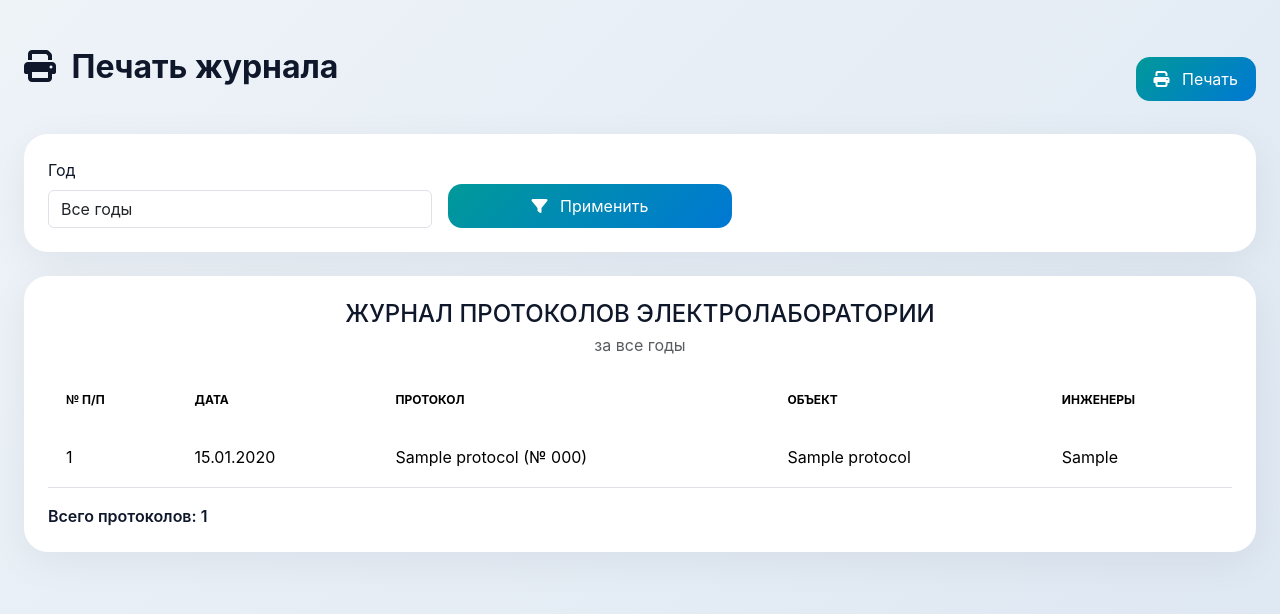
After one commit to alex7r259/electrolab, a Flask app: page /print in a window 1280 px wide. The commit adds this page. Shown: the top 614 px of the page. Run offline with Flask 3, Linux system fonts and the light colour scheme; tables that the repository leaves empty hold one stand-in row (values such as "Sample post"); some libraries are stand-ins or nearby versions.

Commit message:
Add printable protocols journal page with year filter

```diff
--- a/app.py
+++ b/app.py
@@ -7,6 +7,7 @@ from datetime import datetime
 from flask import Flask
 from flask import render_template
 from flask import jsonify
+from flask import request
 
 from waitress import serve
 
@@ -59,6 +60,38 @@ def index():
     )
 
 
+
+
+@app.route("/print")
+def print_protocols():
+
+    year = request.args.get("year", type=int)
+
+    query = Protocol.query
+
+    if year:
+        query = query.filter(db.extract("year", Protocol.test_date) == year)
+
+    protocols = query.order_by(Protocol.test_date.asc()).all()
+
+    years = [
+        row[0]
+        for row in db.session.query(
+            db.extract("year", Protocol.test_date)
+        ).filter(Protocol.test_date.isnot(None)).distinct().order_by(
+            db.extract("year", Protocol.test_date).desc()
+        ).all()
+        if row[0]
+    ]
+
+    return render_template(
+        "print.html",
+        protocols=protocols,
+        years=years,
+        selected_year=year
+    )
+
+
 @app.route("/open/<int:protocol_id>")
 def open_file(protocol_id):
 
--- a/templates/index.html
+++ b/templates/index.html
@@ -33,6 +33,11 @@
 <div class="top-toolbar mb-4">
 
     <div class="d-flex gap-3 flex-wrap">
+
+        <a href="/print" class="btn btn-industrial">
+            <i class="fa-solid fa-print me-2"></i>
+            Печать журнала
+        </a>
 
         <select id="yearFilter" class="form-control">
 
--- /dev/null
+++ b/templates/print.html
@@ -0,0 +1,174 @@
+{% extends 'base.html' %}
+
+{% block content %}
+
+<div class="container py-4">
+
+    <div class="d-flex justify-content-between align-items-center mb-4">
+
+        <h1 class="page-title">
+            <i class="fa-solid fa-print me-2"></i>
+            Печать журнала
+        </h1>
+
+        <button class="btn btn-industrial" onclick="window.print()">
+            <i class="fa-solid fa-print me-2"></i>
+            Печать
+        </button>
+
+    </div>
+
+    <div class="glass-card p-4 mb-4">
+
+        <form method="get" class="row g-3 align-items-end">
+
+            <div class="col-md-4">
+
+                <label class="form-label">
+                    Год
+                </label>
+
+                <select name="year" class="form-control">
+
+                    <option value="">
+                        Все годы
+                    </option>
+
+                    {% for year in years %}
+
+                    <option
+                        value="{{ year }}"
+                        {% if selected_year == year %}
+                        selected
+                        {% endif %}
+                    >
+                        {{ year }}
+                    </option>
+
+                    {% endfor %}
+
+                </select>
+
+            </div>
+
+            <div class="col-md-3">
+
+                <button class="btn btn-industrial w-100">
+
+                    <i class="fa-solid fa-filter me-2"></i>
+
+                    Применить
+
+                </button>
+
+            </div>
+
+        </form>
+
+    </div>
+
+    <div class="glass-card p-4">
+
+        <div class="mb-3 text-center">
+            <h4 class="mb-1">ЖУРНАЛ ПРОТОКОЛОВ ЭЛЕКТРОЛАБОРАТОРИИ</h4>
+            <div class="text-muted">
+                {% if selected_year %}
+                    за {{ selected_year }} год
+                {% else %}
+                    за все годы
+                {% endif %}
+            </div>
+        </div>
+
+        <table class="table table-hover">
+
+            <thead>
+
+            <tr>
+
+                <th>№ п/п</th>
+                <th>Дата</th>
+                <th>Протокол</th>
+                <th>Объект</th>
+                <th>Инженеры</th>
+
+            </tr>
+
+            </thead>
+
+            <tbody>
+
+            {% for p in protocols %}
+
+            <tr>
+
+                <td>
+                    {{ loop.index }}
+                </td>
+
+                <td>
+                    {{ p.test_date.strftime('%d.%m.%Y') if p.test_date else '' }}
+                </td>
+
+                <td>
+                    {{ p.protocol_name }}
+                    {% if p.protocol_number %}
+                    (№ {{ p.protocol_number }})
+                    {% endif %}
+                </td>
+
+                <td>
+                    {{ p.object_name }}
+                </td>
+
+                <td>
+                    {{ p.engineers }}
+                </td>
+
+            </tr>
+
+            {% endfor %}
+
+            </tbody>
+
+        </table>
+
+        <div class="mt-3 fw-semibold">
+            Всего протоколов: {{ protocols|length }}
+        </div>
+
+    </div>
+
+</div>
+
+<style>
+
+@media print {
+
+    .btn,
+    form {
+        display:none !important;
+    }
+
+    body {
+        background:white !important;
+    }
+
+    .glass-card {
+        box-shadow:none !important;
+        border:1px solid #ccc !important;
+    }
+
+}
+
+</style>
+
+{% endblock %}
+
+{% block scripts %}
+<script>
+window.addEventListener('load', () => {
+    setTimeout(() => window.print(), 200);
+});
+</script>
+{% endblock %}
```
